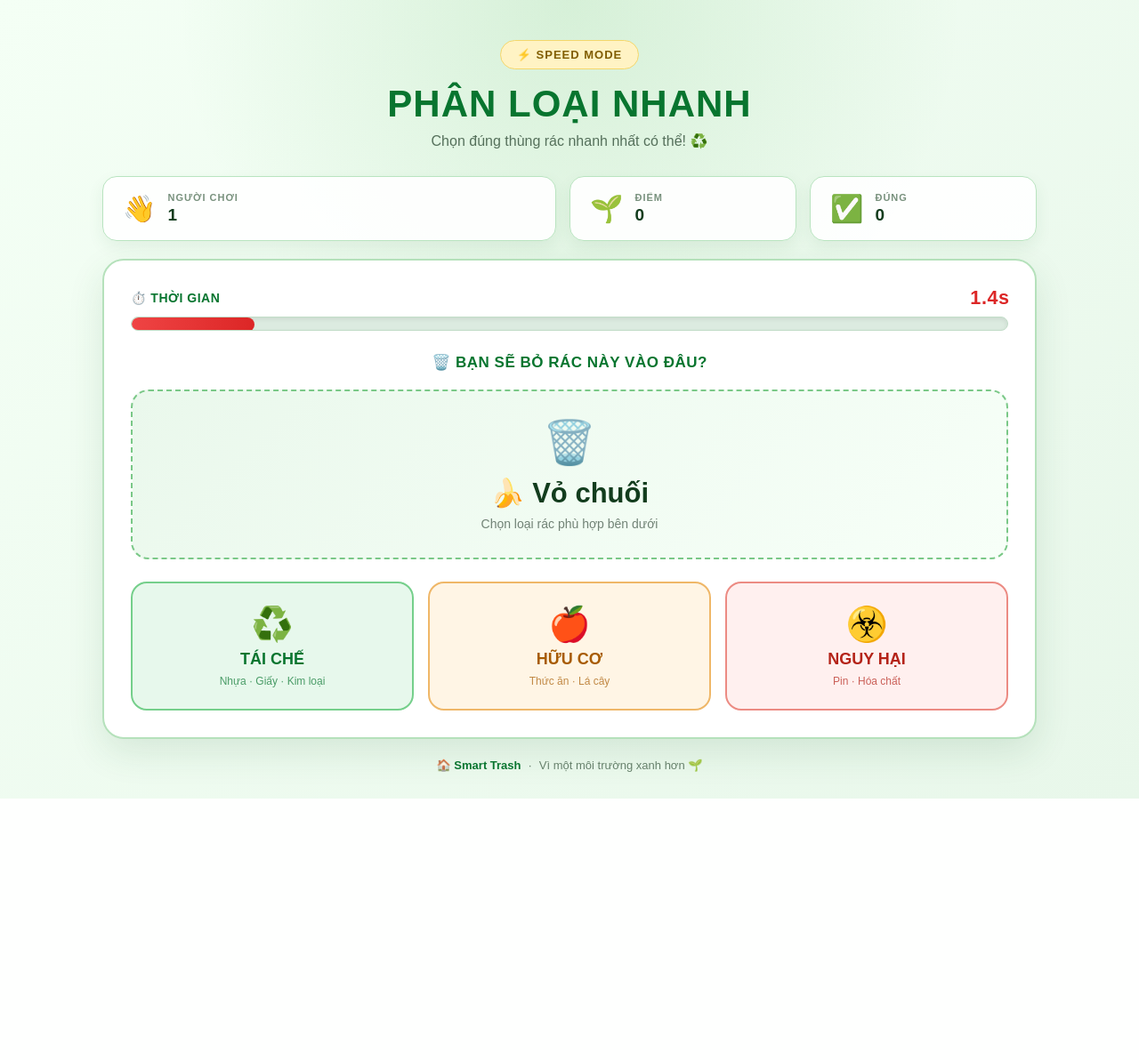
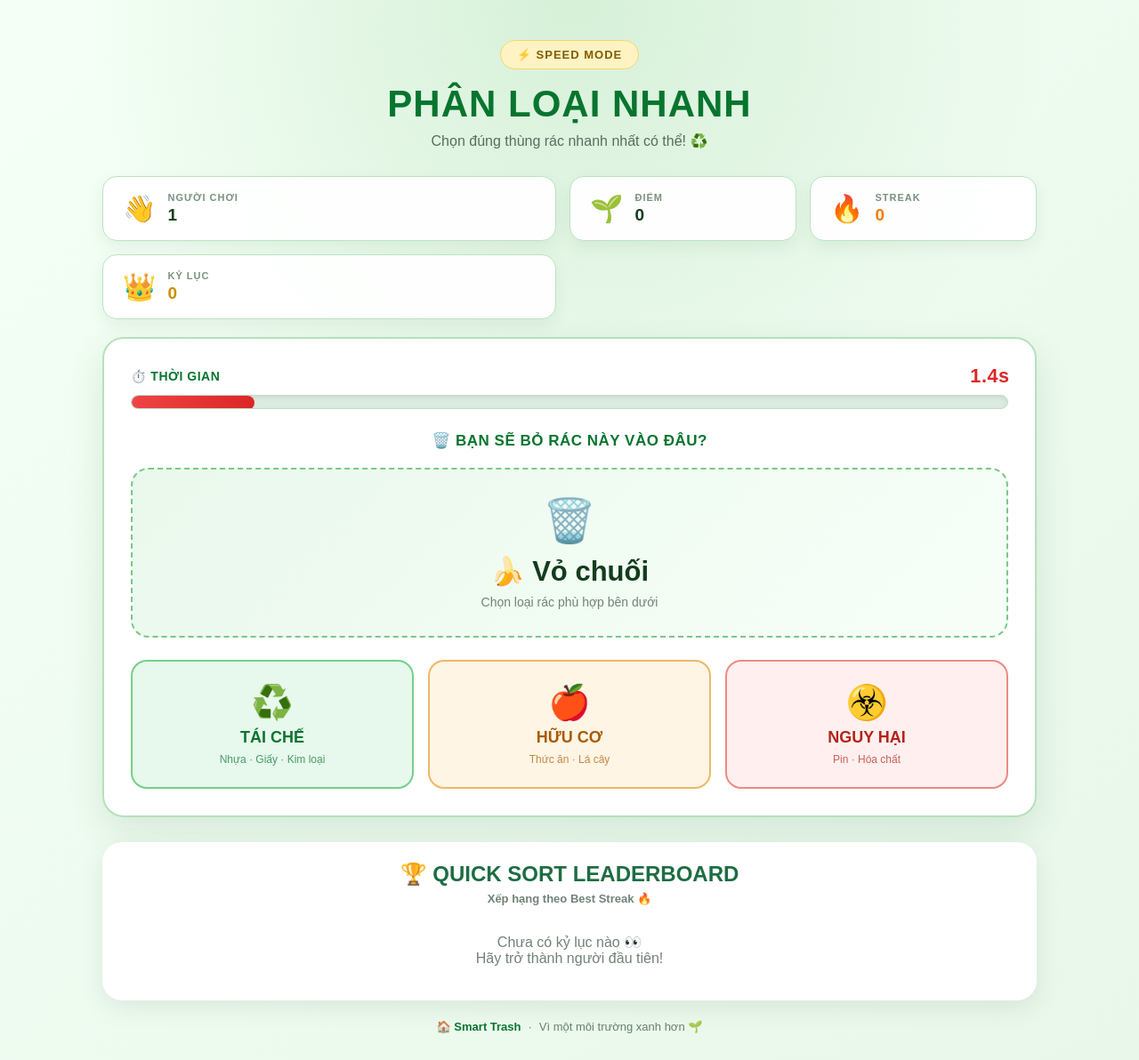
Before and after one commit to phanminhquan3010/SmartTrash, a Flask app: page /quick_sort in a window 1280 px wide. Shown: the whole page at 89% size. Before the commit the page ends 898 px from the top, so only its background shows below. Run offline with Flask 3, Linux system fonts and the light colour scheme; the visitor is signed in with stand-in values (Sample User, id 1); data that the repository does not hold is empty.

Commit message:
Update quick_sort.html

```diff
--- a/templates/quick_sort.html
+++ b/templates/quick_sort.html
@@ -13,8 +13,133 @@
 
     <link
         rel="stylesheet"
-        href="{{ url_for('static', filename='style.css') }}?v=7"
+        href="{{ url_for('static', filename='style.css') }}?v=8"
     >
+
+    <style>
+        .quick-streak-stat strong { color: #ff7a00; }
+        .quick-best-stat strong { color: #c99000; }
+
+        .streak-display {
+            margin: 14px 0 4px;
+            padding: 12px 18px;
+            border-radius: 16px;
+            background: #fff6e8;
+            border: 2px solid #ffb347;
+            text-align: center;
+            animation: streakPop .35s ease;
+        }
+
+        .streak-number {
+            font-size: 26px;
+            font-weight: 900;
+            color: #ff7300;
+        }
+
+        .streak-label {
+            display: block;
+            margin-top: 2px;
+            font-size: 11px;
+            font-weight: 900;
+            color: #a65b00;
+            letter-spacing: 1px;
+        }
+
+        .new-best {
+            margin-top: 10px;
+            padding: 9px 12px;
+            border-radius: 12px;
+            background: #fff8d8;
+            border: 2px solid #ffd54f;
+            color: #8c6800;
+            font-weight: 900;
+            text-align: center;
+            animation: streakPop .45s ease;
+        }
+
+        .streak-lost {
+            margin-top: 8px;
+            color: #d94a4a;
+            font-weight: 900;
+        }
+
+        @keyframes streakPop {
+            0% { transform: scale(.72); }
+            70% { transform: scale(1.08); }
+            100% { transform: scale(1); }
+        }
+
+        .quick-leaderboard {
+            margin-top: 28px;
+            padding: 22px;
+            background: white;
+            border-radius: 22px;
+            box-shadow: 0 8px 30px rgba(0,0,0,.08);
+        }
+
+        .quick-leaderboard h2 {
+            margin: 0 0 6px;
+            text-align: center;
+            color: #1d6d42;
+        }
+
+        .quick-leaderboard-subtitle {
+            margin: 0 0 16px;
+            text-align: center;
+            color: #718276;
+            font-size: 13px;
+            font-weight: 700;
+        }
+
+        .quick-rank-row {
+            display: grid;
+            grid-template-columns: 55px 1fr 105px;
+            align-items: center;
+            gap: 10px;
+            padding: 12px 10px;
+            border-bottom: 1px solid #edf1ee;
+        }
+
+        .quick-rank-row:last-child { border-bottom: none; }
+
+        .quick-rank-number {
+            text-align: center;
+            font-size: 20px;
+            font-weight: 900;
+        }
+
+        .quick-rank-name {
+            overflow: hidden;
+            text-overflow: ellipsis;
+            white-space: nowrap;
+            color: #31463a;
+            font-weight: 800;
+        }
+
+        .quick-rank-score {
+            text-align: right;
+            color: #ff7300;
+            font-weight: 900;
+        }
+
+        .quick-current-player {
+            background: #effcf4;
+            border-radius: 12px;
+        }
+
+        .quick-no-records {
+            padding: 16px;
+            text-align: center;
+            color: #718276;
+        }
+
+        @media (max-width: 650px) {
+            .quick-rank-row {
+                grid-template-columns: 45px 1fr 82px;
+            }
+        }
+    </style>
+
 </head>
 
 
@@ -48,40 +173,35 @@
     <div class="quick-stats">
 
         <div class="quick-player">
-
-            <span class="quick-player-icon">
-                👋
-            </span>
-
+            <span class="quick-player-icon">👋</span>
             <div>
                 <small>NGƯỜI CHƠI</small>
                 <strong>{{ username }}</strong>
             </div>
-
         </div>
 
-
         <div class="quick-stat">
-
             <span>🌱</span>
-
             <div>
                 <small>ĐIỂM</small>
                 <strong>{{ score }}</strong>
             </div>
-
         </div>
 
+        <div class="quick-stat quick-streak-stat">
+            <span>🔥</span>
+            <div>
+                <small>STREAK</small>
+                <strong>{{ streak }}</strong>
+            </div>
+        </div>
 
-        <div class="quick-stat">
-
-            <span>✅</span>
-
+        <div class="quick-stat quick-best-stat">
+            <span>👑</span>
             <div>
-                <small>ĐÚNG</small>
-                <strong>{{ correct }}</strong>
+                <small>KỶ LỤC</small>
+                <strong>{{ best_streak }}</strong>
             </div>
-
         </div>
 
     </div>
@@ -365,6 +485,10 @@
                         Nhanh hơn ở câu tiếp theo nhé! ⚡
                     </p>
 
+                    <div class="streak-lost">
+                        💔 STREAK ĐÃ BỊ RESET
+                    </div>
+
                 </div>
 
             </div>
@@ -388,6 +512,17 @@
                         Quá ngon bro! +10 🌱
                     </p>
 
+                    <div class="streak-display">
+                        <div class="streak-number">🔥 x{{ streak }}</div>
+                        <span class="streak-label">COMBO STREAK</span>
+                    </div>
+
+                    {% if new_best %}
+                    <div class="new-best">
+                        👑 NEW PERSONAL BEST!
+                    </div>
+                    {% endif %}
+
                 </div>
 
             </div>
@@ -410,6 +545,10 @@
                     <p>
                         Hãy nhớ phân loại rác đúng cách nhé!
                     </p>
+
+                    <div class="streak-lost">
+                        💔 STREAK ĐÃ BỊ RESET
+                    </div>
 
                 </div>
 
@@ -450,6 +589,61 @@
     </div>
 
     {% endif %}
+
+
+    <!-- ============================= -->
+    <!-- QUICK SORT LEADERBOARD -->
+    <!-- ============================= -->
+
+    <div class="quick-leaderboard">
+
+        <h2>🏆 QUICK SORT LEADERBOARD</h2>
+
+        <p class="quick-leaderboard-subtitle">
+            Xếp hạng theo Best Streak 🔥
+        </p>
+
+        {% if leaderboard %}
+
+            {% for player in leaderboard %}
+
+            <div class="quick-rank-row {% if player.name == username %}quick-current-player{% endif %}">
+
+                <div class="quick-rank-number">
+                    {% if loop.index == 1 %}
+                        🥇
+                    {% elif loop.index == 2 %}
+                        🥈
+                    {% elif loop.index == 3 %}
+                        🥉
+                    {% else %}
+                        #{{ loop.index }}
+                    {% endif %}
+                </div>
+
+                <div class="quick-rank-name">
+                    {{ player.name }}
+                    {% if player.name == username %}👈{% endif %}
+                </div>
+
+                <div class="quick-rank-score">
+                    🔥 {{ player.quick_best_streak }}
+                </div>
+
+            </div>
+
+            {% endfor %}
+
+        {% else %}
+
+            <div class="quick-no-records">
+                Chưa có kỷ lục nào 👀<br>
+                Hãy trở thành người đầu tiên!
+            </div>
+
+        {% endif %}
+
+    </div>
 
 
     <!-- ============================= -->
```
